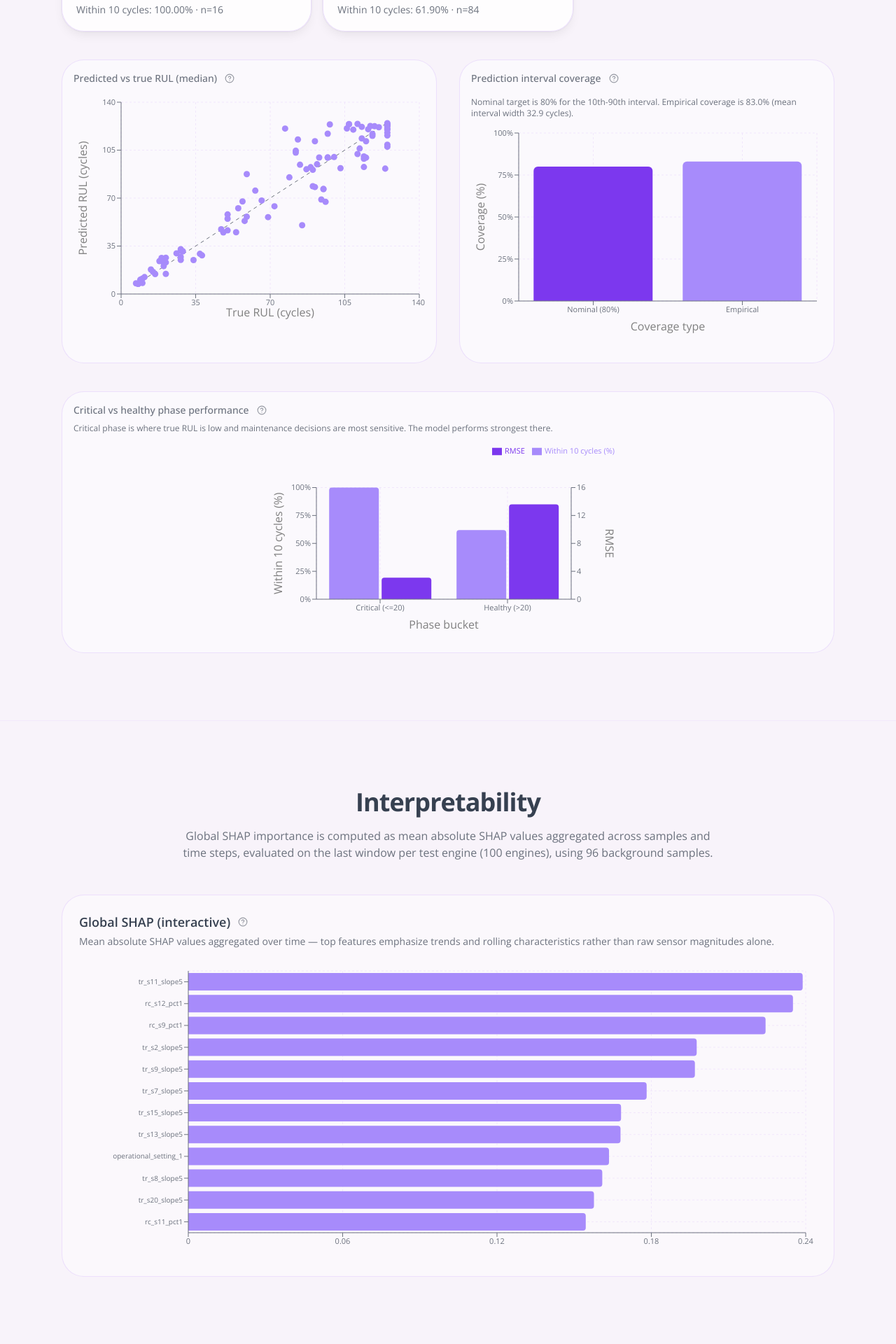
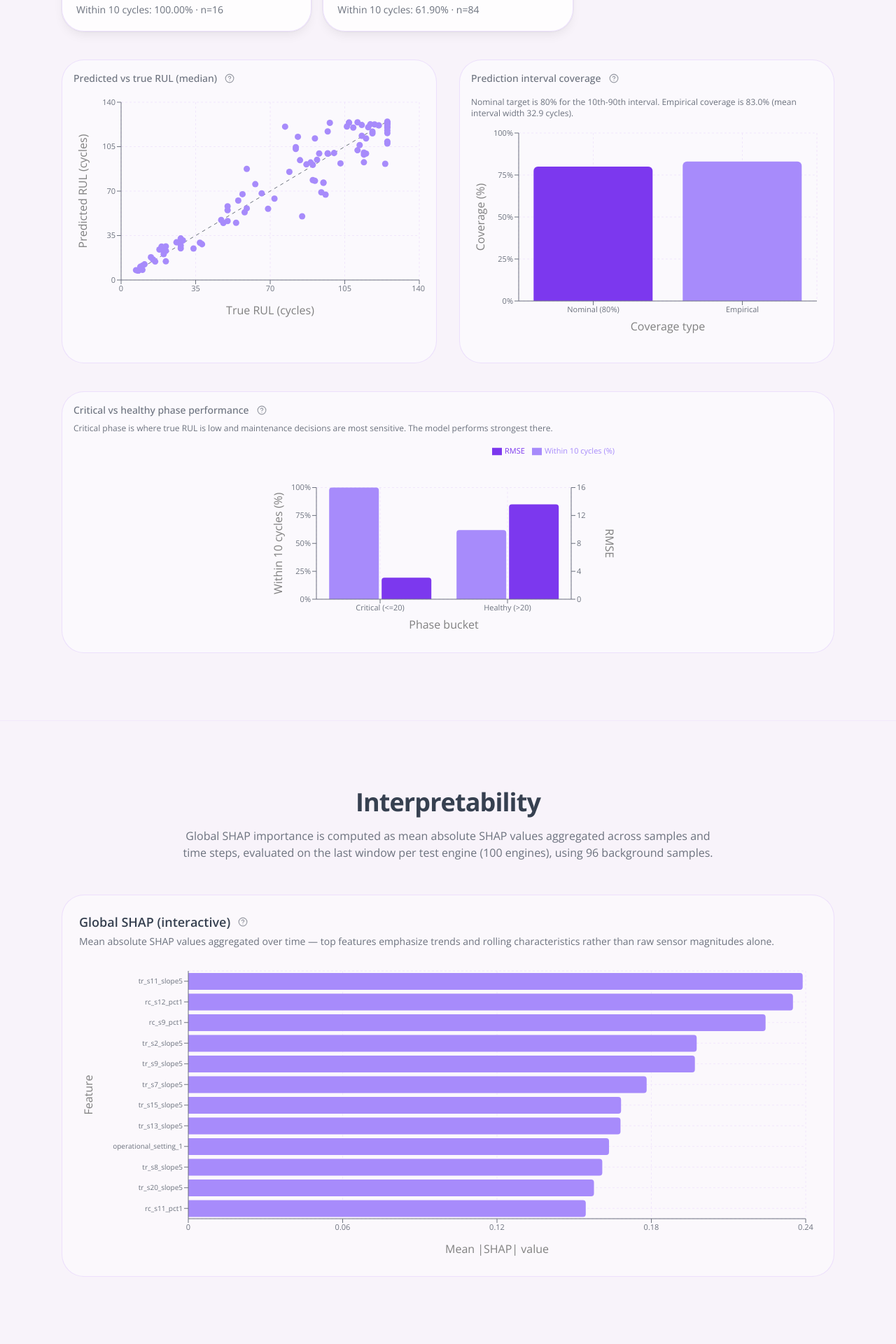
Before and after one commit to SarthakChandervanshi/Prognostics_Frontend_Backend, a Next.js app in the folder rul-dashboard-app/: page / in a window 1280 px wide. Shown: the part 5840-7760 px from the top of the page at 70% size. Built offline with nearby package versions, Linux system fonts and the light colour scheme.

Commit message:
updated chart labels

```diff
--- a/rul-dashboard-app/components/ResultsCharts.tsx
+++ b/rul-dashboard-app/components/ResultsCharts.tsx
@@ -230,7 +230,7 @@ export default function ResultsCharts({ metrics, predictions }: ResultsChartsPro
             >
               <ScatterChart
                 key={playCharts ? "scatter-on" : "scatter-off"}
-                margin={{ top: 8, right: 8, bottom: 8, left: 8 }}
+                margin={{ top: 8, right: 8, bottom: 28, left: 8 }}
               >
                 <CartesianGrid stroke={chartColors.grid} strokeDasharray="3 3" />
                 <XAxis
@@ -240,7 +240,7 @@ export default function ResultsCharts({ metrics, predictions }: ResultsChartsPro
                   stroke={chartColors.axis}
                   fontSize={11}
                 >
-                  <Label value="True RUL (cycles)" position="insideBottom" offset={-2} />
+                  <Label value="True RUL (cycles)" position="bottom" offset={8} />
                 </XAxis>
                 <YAxis
                   type="number"
--- a/rul-dashboard-app/components/ShapGlobalChart.tsx
+++ b/rul-dashboard-app/components/ShapGlobalChart.tsx
@@ -4,6 +4,7 @@ import {
   Bar,
   BarChart,
   CartesianGrid,
+  Label,
   ResponsiveContainer,
   Tooltip,
   XAxis,
@@ -54,10 +55,12 @@ export default function ShapGlobalChart({
           key={playBars ? "bars-animated" : "bars-idle"}
           data={data}
           layout="vertical"
-          margin={{ top: 8, right: 16, bottom: 8, left: 8 }}
+          margin={{ top: 8, right: 16, bottom: 28, left: 8 }}
         >
           <CartesianGrid stroke={grid} strokeDasharray="3 3" />
-          <XAxis type="number" stroke={axis} fontSize={11} />
+          <XAxis type="number" stroke={axis} fontSize={11}>
+            <Label value="Mean |SHAP| value" position="bottom" offset={8} />
+          </XAxis>
           <YAxis
             type="category"
             dataKey="feature"
@@ -65,7 +68,14 @@ export default function ShapGlobalChart({
             stroke={axis}
             fontSize={10}
             tick={{ fill: "var(--muted-foreground)" }}
-          />
+          >
+            <Label
+              value="Feature"
+              angle={-90}
+              position="insideLeft"
+              style={{ textAnchor: "middle" }}
+            />
+          </YAxis>
           <Tooltip
             contentStyle={{
               background: "var(--card)",
```
